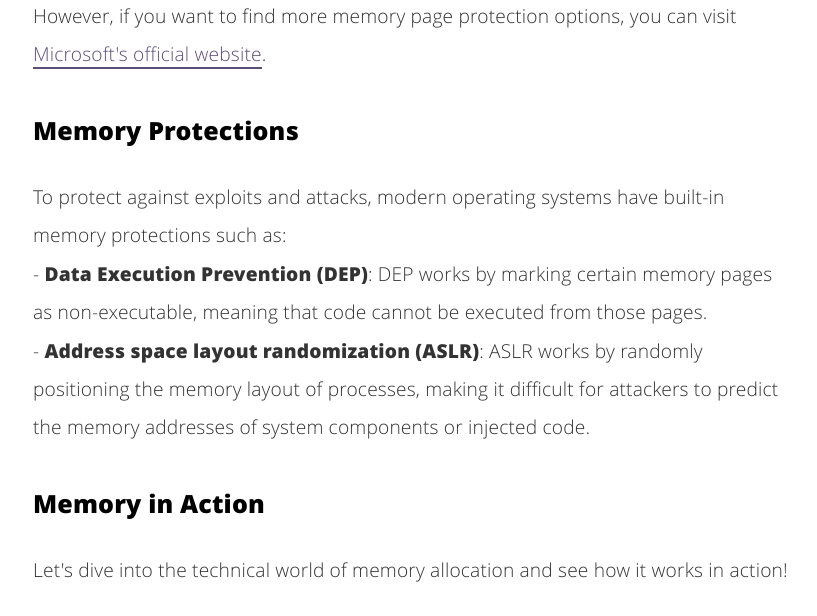
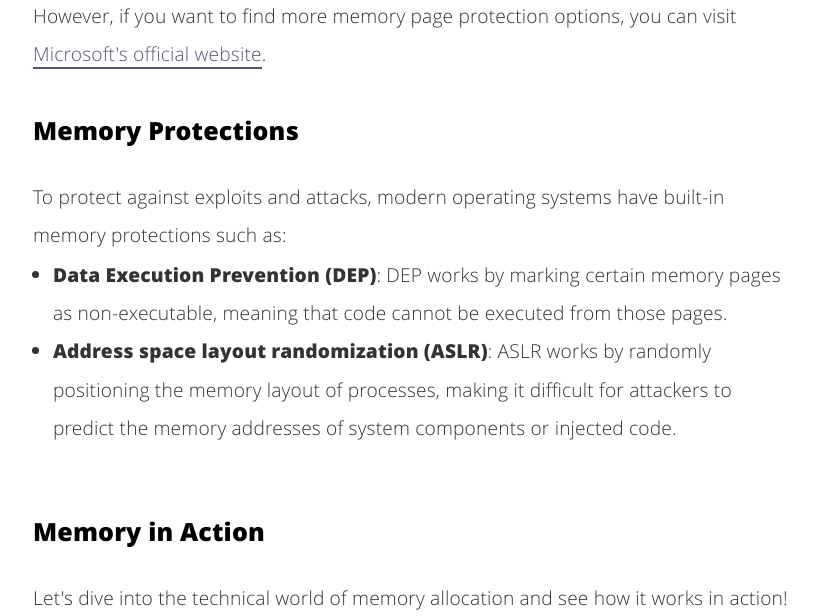
Before and after one commit to nickvourd/nickvourd.github.io, a Jekyll site: the page built from _posts/2024-04-17-an-introduction-to-windows-memory-management.md, in a window 1280 px wide and 900 px high, scrolled down 7381 px, cut to the strip 0-616 px from the top of the window. Shown: the whole strip, without its empty margins (227-1044 px from the left). Built offline with Jekyll 4.4.1, drawn with Linux system fonts in a browser that asks for light colours.

Commit message:
An Introduction to Windows Memory Management (Part 2)

```diff
--- a/_posts/2024-04-17-an-introduction-to-windows-memory-management.md
+++ b/_posts/2024-04-17-an-introduction-to-windows-memory-management.md
@@ -234,9 +234,12 @@ However, if you want to find more memory page protection options, you can visit
 
 <h3>Memory Protections</h3>
 
-<p>To protect against exploits and attacks, modern operating systems have built-in memory protections such as:<br />
-- <b>Data Execution Prevention (DEP)</b>: DEP works by marking certain memory pages as non-executable, meaning that code cannot be executed from those pages.<br />
-- <b>Address space layout randomization (ASLR)</b>: ASLR works by randomly positioning the memory layout of processes, making it difficult for attackers to predict the memory addresses of system components or injected code.<br /><br />
+<p>To protect against exploits and attacks, modern operating systems have built-in memory protections such as:
+<ul>
+    <li><b>Data Execution Prevention (DEP)</b>: DEP works by marking certain memory pages as non-executable, meaning that code cannot be executed from those pages.</li>
+    <li><b>Address space layout randomization (ASLR)</b>: ASLR works by randomly positioning the memory layout of processes, making it difficult for attackers to predict the memory addresses of system components or injected code.</li>
+</ul>
+<br /><br />
 </p>
 
 <h3>Memory in Action</h3>
```
